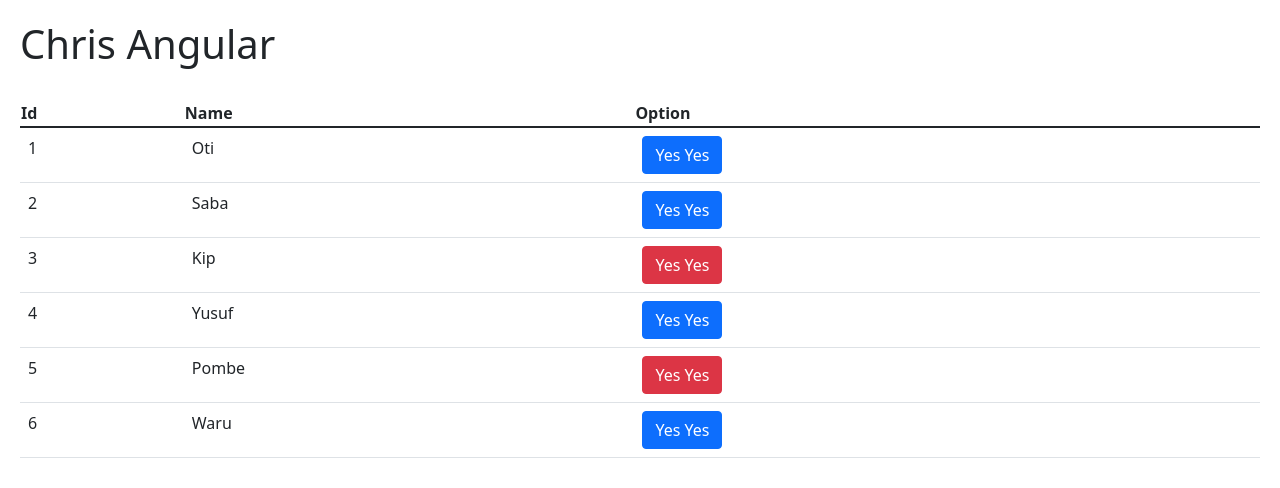
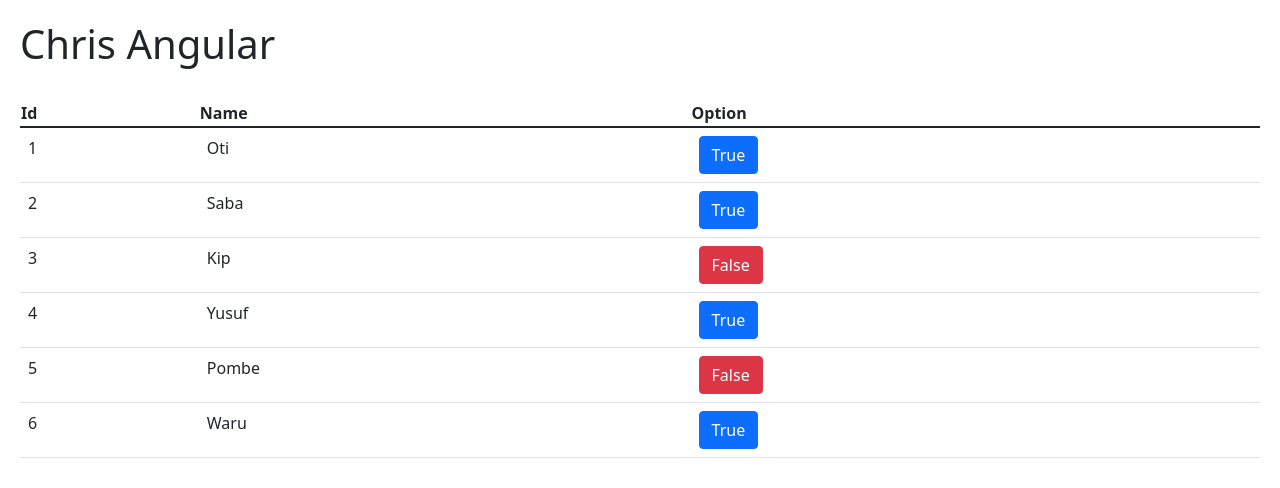
Before and after one commit to Brainykat/kuiva, an Angular app: page / in a window 1280 px wide. Shown: the top 488 px of the page. Built offline with nearby package versions, Linux system fonts and the light colour scheme.

Commit message:
add like component

```diff
--- a/src/app/app.component.html
+++ b/src/app/app.component.html
@@ -10,7 +10,7 @@
         <tr *ngFor="let d of data">
             <td>{{d.id}}</td>
             <td>{{d.name}}</td>
-            <td><favorite [is-favorite]="d.isFav"><div class="btnText">Yes Yes</div> </favorite></td>
+            <td><favorite [is-favorite]="d.isFav"></favorite></td>
         </tr>
     </tbody>
 </table>
--- a/src/app/app.module.ts
+++ b/src/app/app.module.ts
@@ -3,11 +3,13 @@
 
 import { AppComponent } from './app.component';
 import { FavoriteComponent } from './favorite/favorite.component';
+import { LikeComponent } from './like/like.component';
 
 @NgModule({
   declarations: [
     AppComponent,
-    FavoriteComponent
+    FavoriteComponent,
+    LikeComponent
   ],
   imports: [
     BrowserModule
--- a/src/app/favorite/favorite.component.html
+++ b/src/app/favorite/favorite.component.html
@@ -1,5 +1,5 @@
 <button  (click)="onClick()" class="btn"
     [class.btn-primary]="isFavorite"
     [class.btn-danger]="!isFavorite"
-> <ng-content select=".btnText"></ng-content>
+> {{btnText}}
 </button>
--- a/src/app/favorite/favorite.component.ts
+++ b/src/app/favorite/favorite.component.ts
@@ -13,10 +13,10 @@
   constructor() { }
 
   ngOnInit(): void {
-    this.btnText = this.isFavorite ? "True":"false";
+    this.btnText = this.isFavorite ? "True":"False";
   }
   onClick(){
     this.isFavorite=!this.isFavorite;
-    this.btnText = this.isFavorite ? "True":"false";
+    this.btnText = this.isFavorite ? "True":"False";
   }
 }
--- /dev/null
+++ b/src/app/like/like.component.html
@@ -0,0 +1 @@
+<p>like works!</p>
--- /dev/null
+++ b/src/app/like/like.component.ts
@@ -0,0 +1,15 @@
+import { Component, OnInit } from '@angular/core';
+
+@Component({
+  selector: 'app-like',
+  templateUrl: './like.component.html',
+  styleUrls: ['./like.component.scss']
+})
+export class LikeComponent implements OnInit {
+
+  constructor() { }
+
+  ngOnInit(): void {
+  }
+
+}
```
Also changed, not shown: src/app/like/like.component.scss (added), 1 other file (tests, documents, lock files or other folders).
